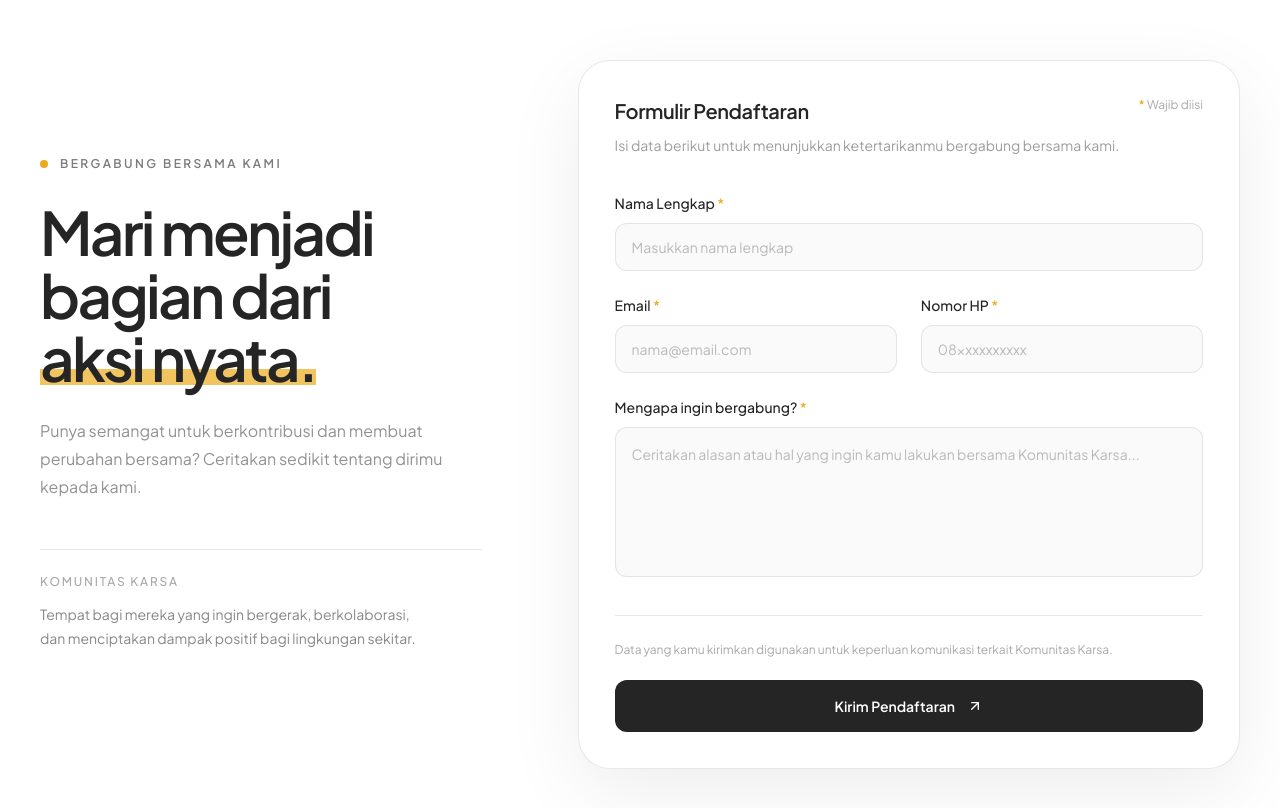
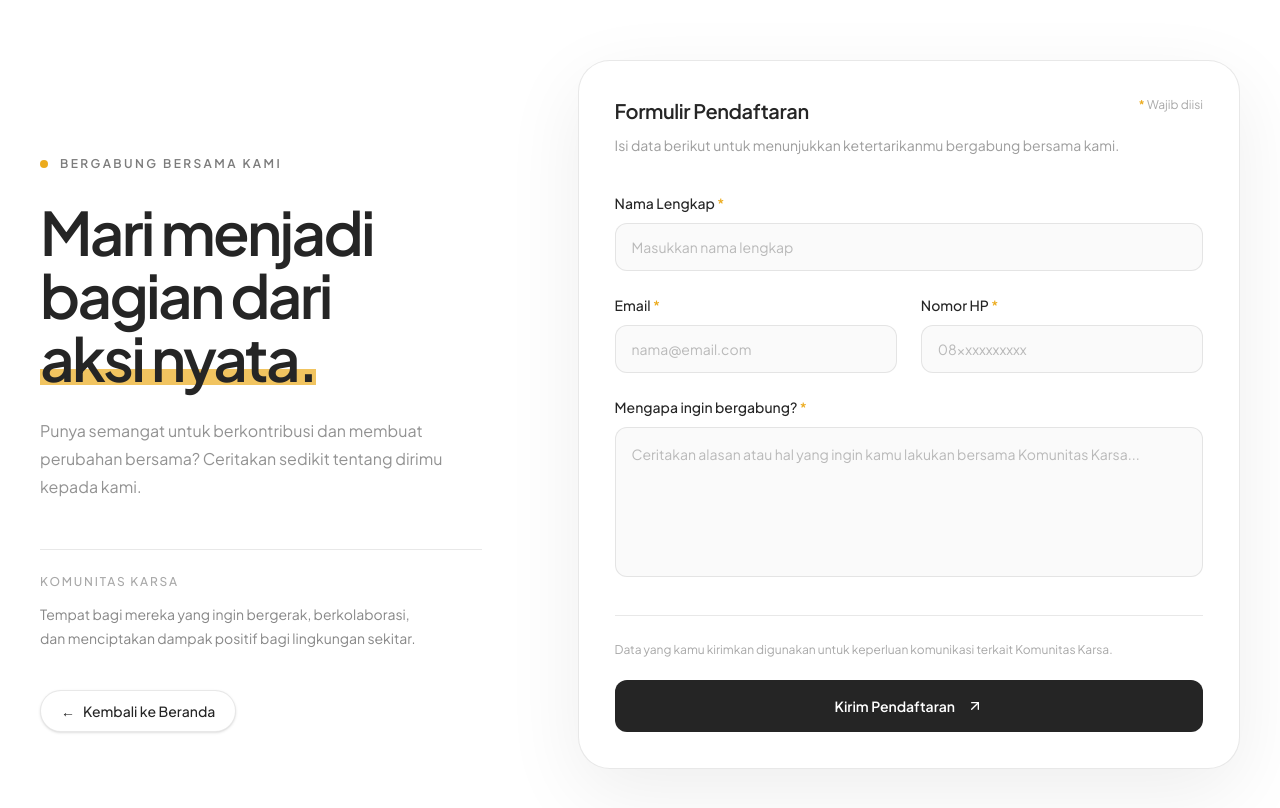
Before and after one commit to RizkyChairi/karsa-community, a Next.js app: page /gabung-komunitas in a window 1280 px wide. Shown: the top 808 px of the page. Built offline with nearby package versions, Linux system fonts and the light colour scheme.

Commit message:
feat: add button back to beranda and add logic button

```diff
--- a/src/app/gabung-komunitas/page.tsx
+++ b/src/app/gabung-komunitas/page.tsx
@@ -2,8 +2,11 @@
 
 import { useState } from "react"
 import { ArrowUpRight, Check, Loader2 } from "lucide-react"
+import { useRouter } from "next/navigation"
+import Link from "next/link"
 
 export default function JoinForm() {
+  const router = useRouter()
   const [isSubmitting, setIsSubmitting] = useState(false)
   const [isSuccess, setIsSuccess] = useState(false)
 
@@ -17,6 +20,10 @@ export default function JoinForm() {
 
     setIsSubmitting(false)
     setIsSuccess(true)
+
+    setTimeout(() => {
+      router.push("/")
+    }, 2000)
   }
 
   return (
@@ -66,6 +73,13 @@ export default function JoinForm() {
                 bagi lingkungan sekitar.
               </p>
             </div>
+            <Link href="/">
+              <div
+                className=" group inline-flex items-center gap-2 rounded-full border border-karsa-black/10 bg-white px-5 py-2.5 text-sm font-medium text-karsa-black shadow-sm transition-all duration-300 hover:border-karsa-black hover:bg-karsa-black hover:text-white mt-10">
+                <span>←</span>
+                Kembali ke Beranda
+              </div>
+            </Link>
 
           </div>
 
@@ -303,11 +317,10 @@ export default function JoinForm() {
                 </button>
 
               </div>
-
             </form>
           </div>
+        </div>
 
-        </div>
       </div>
     </section>
   )
```
